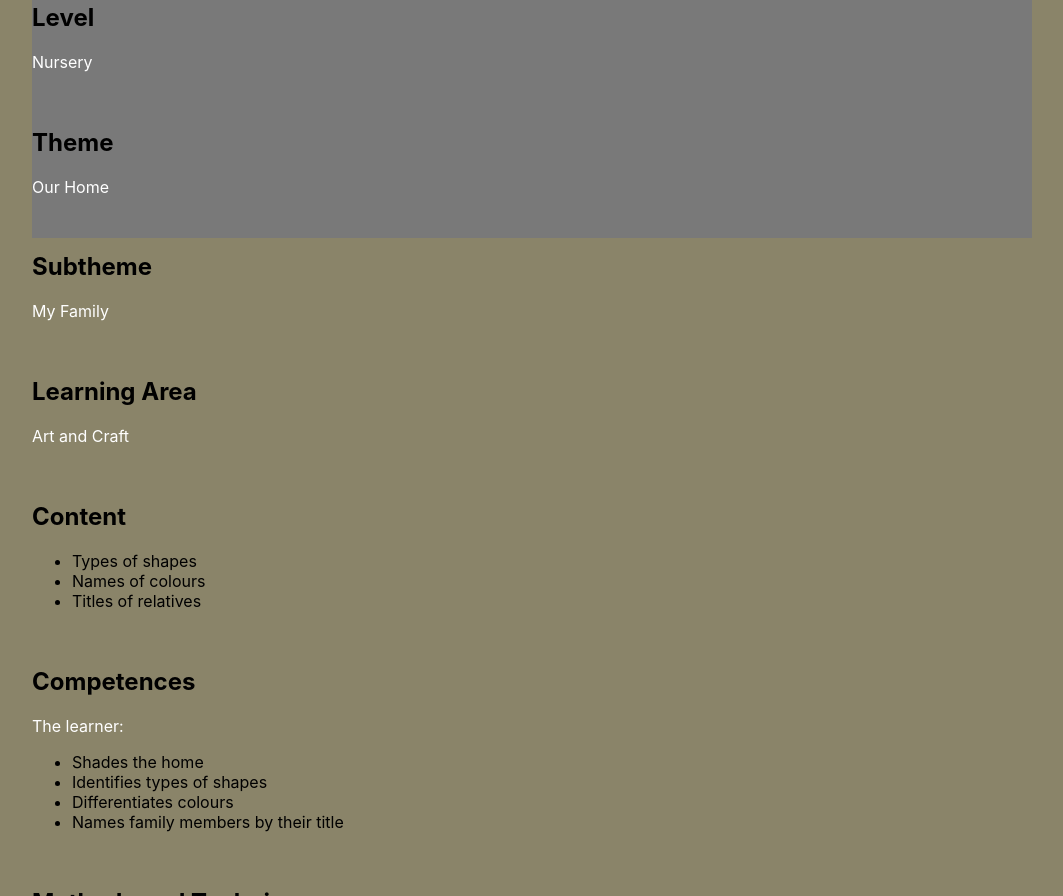
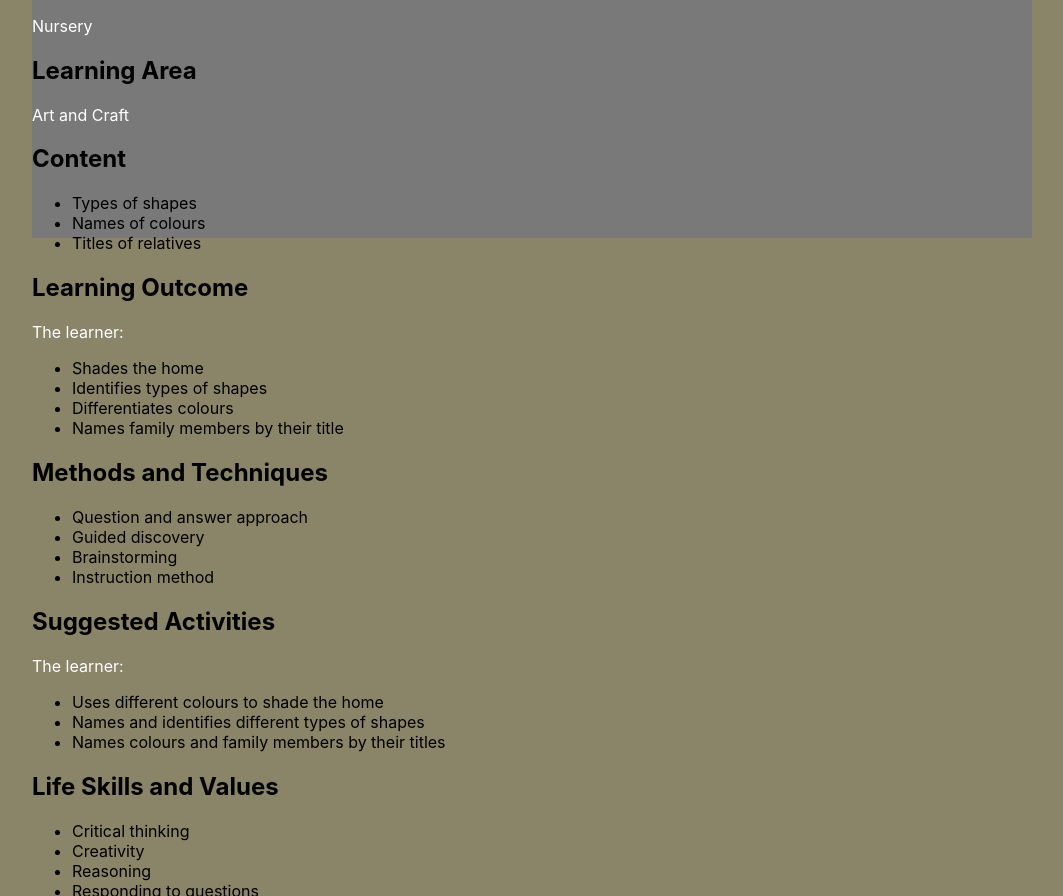
Before and after one commit to Fresh-Teacher/Home-Colour-Game, a plain HTML site: page colouring-games/index.html in a window 1280 px wide. Shown: the part 612-1508 px from the top of the page, without its empty margins (108-1171 px from the left). Drawn offline with Linux system fonts and the light colour scheme; files that its build step writes are made by us from their sources; a script that the page names is missing.

Commit message:
update index

```diff
--- a/colouring-games/index.html
+++ b/colouring-games/index.html
@@ -107,27 +107,18 @@ function playSound(id, loop) {
          	<div class="clearfloat"></div>
 			 <h1>Instructions</h1>
 			 <p>Use the colour pallet to colour the home. You can use the CLEAN button to clear what you coloured. To save your work, right click in the edges of the canvas but not the inside to save the work.</p>
-			<br>
 			 <h2>Level</h2>
 			 <p>Nursery</p>
-			 <br>
-			 <h2>Theme</h2>
-			 <p>Our Home</p>
-			 <br>
-			 <h2>Subtheme</h2>
-			 <p>My Family</p>
-			 <br>
+
 			 <h2>Learning Area</h2>
 			 <p>Art and Craft</p>
-			 <br>
 			 <h2>Content</h2>
 			 <ul>
 				 <li>Types of shapes</li>
 				 <li>Names of colours</li>
 				 <li>Titles of relatives</li>
 			 </ul>
-			 <br>
-			 <h2>Competences</h2>
+			 <h2>Learning Outcome</h2>
 			 <p>The learner:</p>
 			 <ul>
 				 <li>Shades the home</li>
@@ -135,7 +126,6 @@ function playSound(id, loop) {
 				 <li>Differentiates colours</li>
 				 <li>Names family members by their title</li>
 			 </ul>
-			 <br>
 			 <h2>Methods and Techniques</h2>
 			 <ul>
 				 <li>Question and answer approach</li>
@@ -143,7 +133,6 @@ function playSound(id, loop) {
 				 <li>Brainstorming</li>
 				 <li>Instruction method</li>
 			 </ul>
-			 <br>
 			 <h2>Suggested Activities</h2>
 			 <p>The learner:</p>
 			 <ul>
@@ -151,7 +140,6 @@ function playSound(id, loop) {
 				 <li>Names and identifies different types of shapes</li>
 				 <li>Names colours and family members by their titles</li>
 			 </ul>
-			 <br>
 			 <h2>Life Skills and Values</h2>
 			 <ul>
 				 <li>Critical thinking</li>
@@ -164,7 +152,6 @@ function playSound(id, loop) {
 				 <li>Respect</li>
 				 <li>Logical expression</li>
 			 </ul>
-			 <br>
 			 <h2>Instructional Materials</h2>
 			 <ul>
 				 <li>Desktop computers</li>
```
